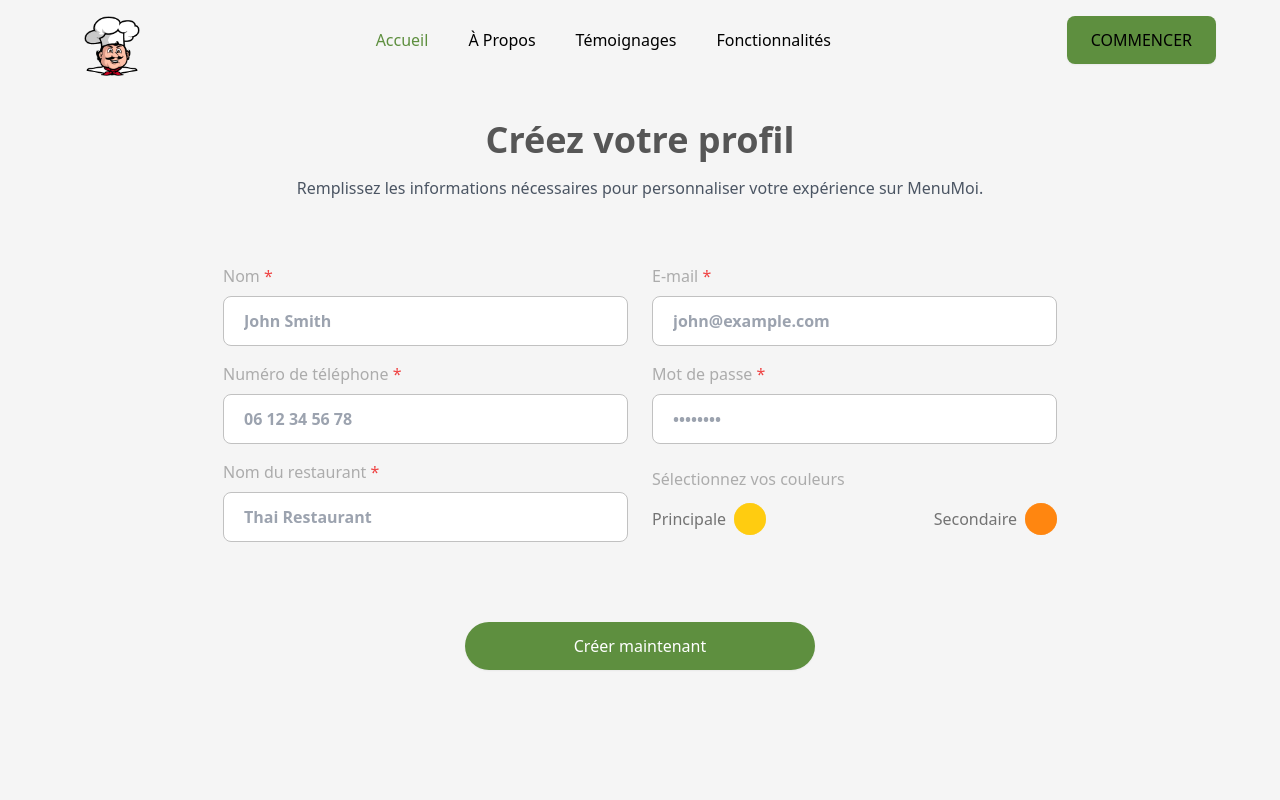
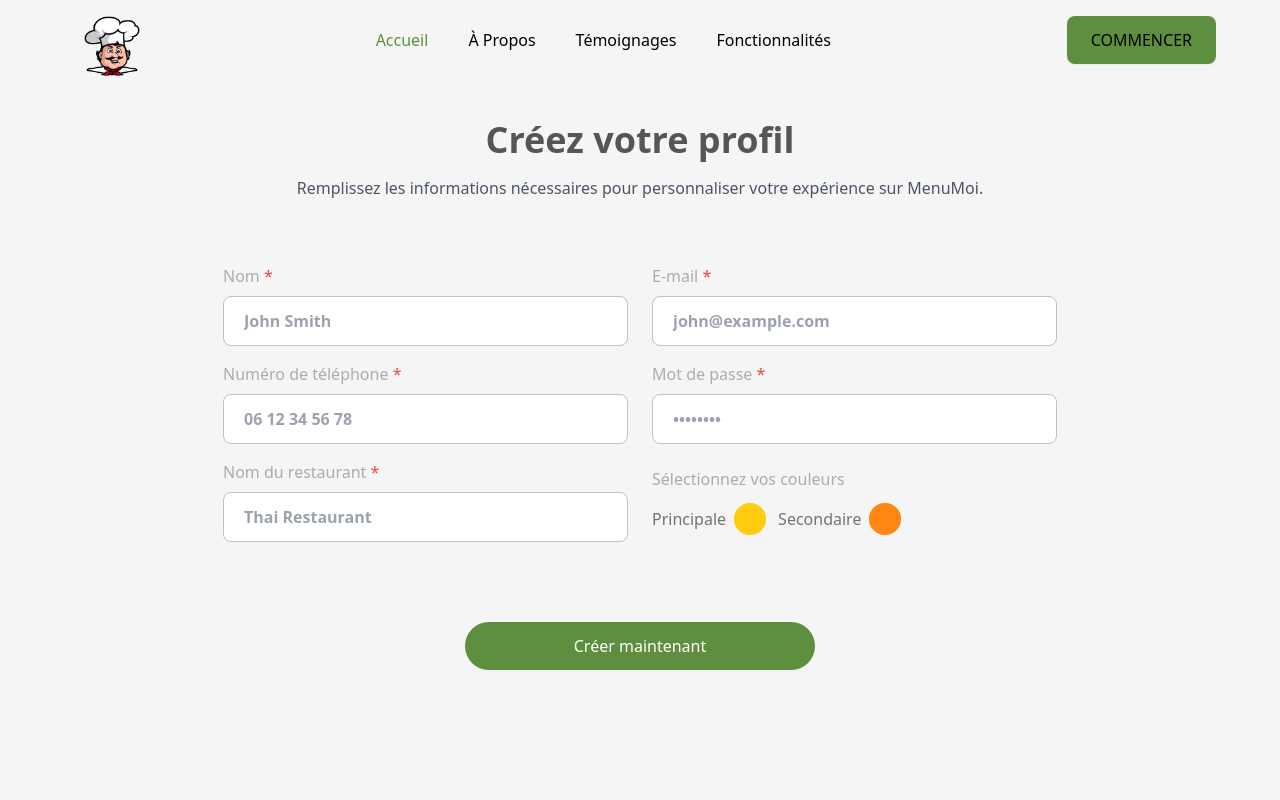
Before and after one commit to hmsfdev/menumoi-vitrine, a Next.js app: page /get-started in a window 1280 px wide. Shown: the top 800 px of the page. Built offline with nearby package versions, Linux system fonts and the light colour scheme.

Commit message:
Refactoriser la mise en page de la sélection des couleurs dans CreateProfile

```diff
--- a/src/app/(mainLayout)/components/GetStarted/CreateProfile.jsx
+++ b/src/app/(mainLayout)/components/GetStarted/CreateProfile.jsx
@@ -258,7 +258,7 @@ const CreateProfile = ({ setState }) => {
           <label htmlFor="color" className="text-[#ACACAC]">
             Sélectionnez vos couleurs
           </label>
-          <div className="mt-3 flex justify-between items-center gap-3">
+          <div className="mt-3 flex  items-center gap-3">
             {/* Couleur Primaire */}
             <div className="flex justify-center items-center gap-2">
               <label htmlFor="primary" className="text-[#737373]">
```
